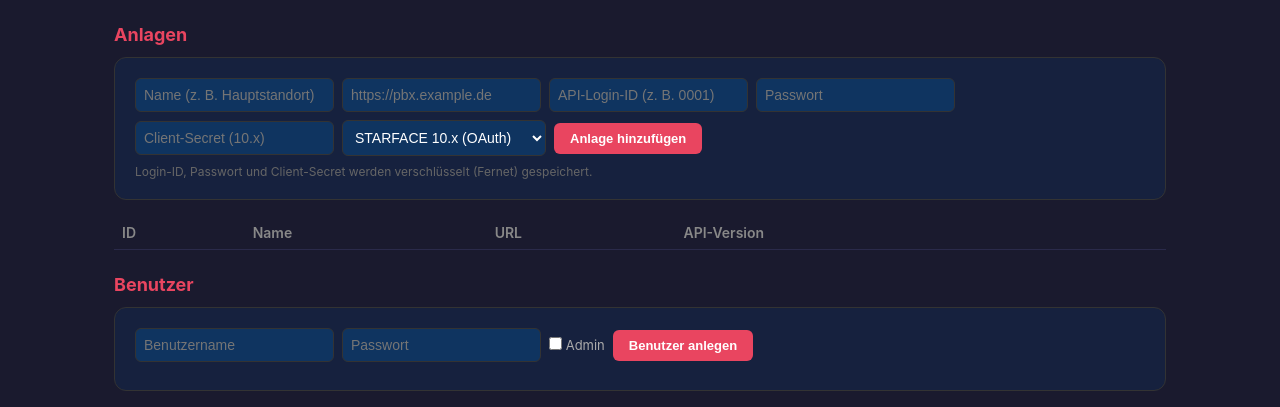
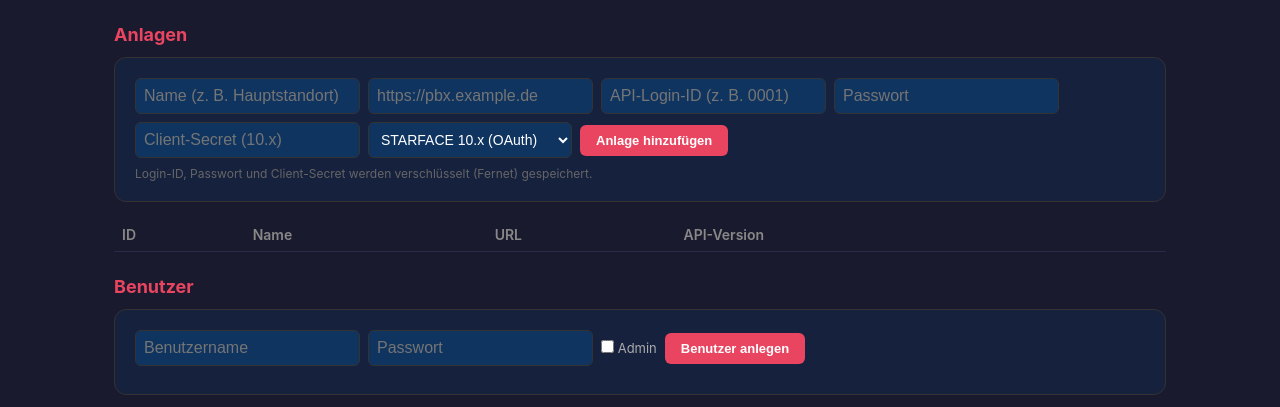
Before and after one commit to MiCoSa79/Starface-WebApp, a FastAPI app: template app/templates/admin.html in a window 1280 px wide. Shown: the part 102-509 px from the top of the page. Run offline with FastAPI, Linux system fonts and the light colour scheme; the template is opened without the code that fills it, so the values that code supplies are empty.

Commit message:
Fix: iOS-Zoom — echte Inputs/Textareas auf font-size:16px (v0.0.28 traf nur nav-open-Checkbox)
- Alle sichtbaren <input type=text/password> und <textarea> in login, otp_setup, password, blocklist, admin erhalten font-size:16px inline
- Bereinigt: v0.0.28 hatte per blindem Regex nur die unsichtbare #nav-open-Checkbox (display:none) getroffen -> wirkungslos
- Checkboxen (is_admin/can_read/can_write) und hidden-Felder unangetastet (iOS zoomt nur bei Textfeldern)

```diff
--- a/app/templates/admin.html
+++ b/app/templates/admin.html
@@ -88,7 +88,7 @@
     </style>
 </head>
 <body>
-    <input type="checkbox" id="nav-open" style="; font-size:16px;display:none;">
+    <input type="checkbox" id="nav-open" style="display:none;">
     <div class="topbar">
         <h1><img src="/static/kits-logo.png" alt="Logo"><span>STARFACE WebApp</span></h1>
         <div style="display:flex;align-items:center;gap:12px;">
@@ -132,11 +132,11 @@
         <div class="card">
             <form method="POST" action="/admin/installations">
                 <div class="form-row">
-                    <input type="text" name="name" placeholder="Name (z. B. Hauptstandort)" required>
-                    <input type="text" name="url" placeholder="https://pbx.example.de" required>
-                    <input type="text" name="auth_id" placeholder="API-Login-ID (z. B. 0001)" required>
-                    <input type="password" name="auth_pass" placeholder="Passwort" autocomplete="new-password">
-                    <input type="text" name="client_secret" placeholder="Client-Secret (10.x)">
+                    <input type="text" name="name" placeholder="Name (z. B. Hauptstandort)" required style="font-size:16px;">
+                    <input type="text" name="url" placeholder="https://pbx.example.de" required style="font-size:16px;">
+                    <input type="text" name="auth_id" placeholder="API-Login-ID (z. B. 0001)" required style="font-size:16px;">
+                    <input type="password" name="auth_pass" placeholder="Passwort" autocomplete="new-password" style="font-size:16px;">
+                    <input type="text" name="client_secret" placeholder="Client-Secret (10.x)" style="font-size:16px;">
                     <select name="is_starface10">
                         <option value="1" selected>STARFACE 10.x (OAuth)</option>
                         <option value="0">STARFACE ≤ 9.x (Legacy)</option>
@@ -169,8 +169,8 @@
         <div class="card">
             <form method="POST" action="/admin/users">
                 <div class="form-row">
-                    <input type="text" name="username" placeholder="Benutzername" required>
-                    <input type="password" name="password" placeholder="Passwort" required autocomplete="new-password">
+                    <input type="text" name="username" placeholder="Benutzername" required style="font-size:16px;">
+                    <input type="password" name="password" placeholder="Passwort" required autocomplete="new-password" style="font-size:16px;">
                     <label style="color:#aaa; font-size:13px;"><input type="checkbox" name="is_admin" value="1"> Admin</label>
                     <button type="submit" class="btn-primary">Benutzer anlegen</button>
                 </div>
--- a/app/templates/blocklist.html
+++ b/app/templates/blocklist.html
@@ -85,7 +85,7 @@
     </style>
 </head>
 <body>
-    <input type="checkbox" id="nav-open" style="; font-size:16px;display:none;">
+    <input type="checkbox" id="nav-open" style="display:none;">
     <div class="topbar">
         <h1><img src="/static/kits-logo.png" alt="Logo"><span>{{ inst.name }}</span></h1>
         <div style="display:flex;align-items:center;gap:12px;">
@@ -118,7 +118,7 @@
             <div class="hint">Eine Nummer pro Zeile. Wildcards: <code>+49*</code> (beginnt mit), <code>2??</code> (genau 2 weitere Zeichen), <code>????</code> (genau 4-stellig).</div>
             {% if can_write %}
             <form method="POST" action="/installation/{{ inst.id }}/blocklist/add">
-                <textarea name="numbers" placeholder="+491512345678&#10;+49*&#10;2??"></textarea>
+                <textarea name="numbers" placeholder="+491512345678&#10;+49*&#10;2??" style="font-size:16px;"></textarea>
                 <div style="margin-top:10px;"><button type="submit" class="btn-primary">Hinzufügen</button></div>
             </form>
             {% else %}
--- a/app/templates/dashboard.html
+++ b/app/templates/dashboard.html
@@ -91,7 +91,7 @@
     </style>
 </head>
 <body>
-    <input type="checkbox" id="nav-open" style="; font-size:16px;display:none;">
+    <input type="checkbox" id="nav-open" style="display:none;">
     <div class="topbar">
         <h1><img src="/static/kits-logo.png" alt="Logo"><span>STARFACE WebApp</span></h1>
         <div style="display:flex;align-items:center;gap:12px;">
--- a/app/templates/login.html
+++ b/app/templates/login.html
@@ -46,10 +46,10 @@
         <!-- Schritt 1: Benutzername + Passwort -->
         <form id="loginForm">
             <label for="username">Benutzername</label>
-            <input type="text" id="username" name="username" required autofocus autocomplete="username">
+            <input type="text" id="username" name="username" required autofocus autocomplete="username" style="font-size:16px;">
 
             <label for="password">Passwort</label>
-            <input type="password" id="password" name="password" required autocomplete="current-password">
+            <input type="password" id="password" name="password" required autocomplete="current-password" style="font-size:16px;">
 
             <button type="submit" id="loginBtn">Anmelden</button>
         </form>
@@ -58,7 +58,7 @@
         <form id="otpForm" class="hidden">
             <p style="margin-bottom: 16px;">Gib deinen 2FA-Code aus der Authenticator-App ein.</p>
             <label for="otp_code">2FA-Code</label>
-            <input type="text" id="otp_code" name="otp_code" maxlength="6" inputmode="numeric"
+            <input type="text" id="otp_code" name="otp_code" maxlength="6" inputmode="numeric" style="font-size:16px;"
                    autocomplete="one-time-code" placeholder="6-stellig" required>
             <button type="submit" id="otpBtn">Bestätigen</button>
         </form>
--- a/app/templates/modules.html
+++ b/app/templates/modules.html
@@ -77,7 +77,7 @@
     </style>
 </head>
 <body>
-    <input type="checkbox" id="nav-open" style="; font-size:16px;display:none;">
+    <input type="checkbox" id="nav-open" style="display:none;">
     <div class="topbar">
         <h1><img src="/static/kits-logo.png" alt="Logo"><span>STARFACE WebApp</span></h1>
         <div style="display:flex;align-items:center;gap:12px;">
--- a/app/templates/otp_setup.html
+++ b/app/templates/otp_setup.html
@@ -56,7 +56,7 @@
         <div class="key">Geheimer Schlüssel: {{ secret }}</div>
 
         <form method="POST" action="/admin/users/{{ uid }}/totp-confirm">
-            <input type="text" name="code" required maxlength="6" inputmode="numeric" placeholder="000000">
+            <input type="text" name="code" required maxlength="6" inputmode="numeric" placeholder="000000" style="font-size:16px;">
             <button type="submit">Bestätigen</button>
         </form>
 
```
Also changed, not shown: app/templates/password.html (+4 -4 lines).
